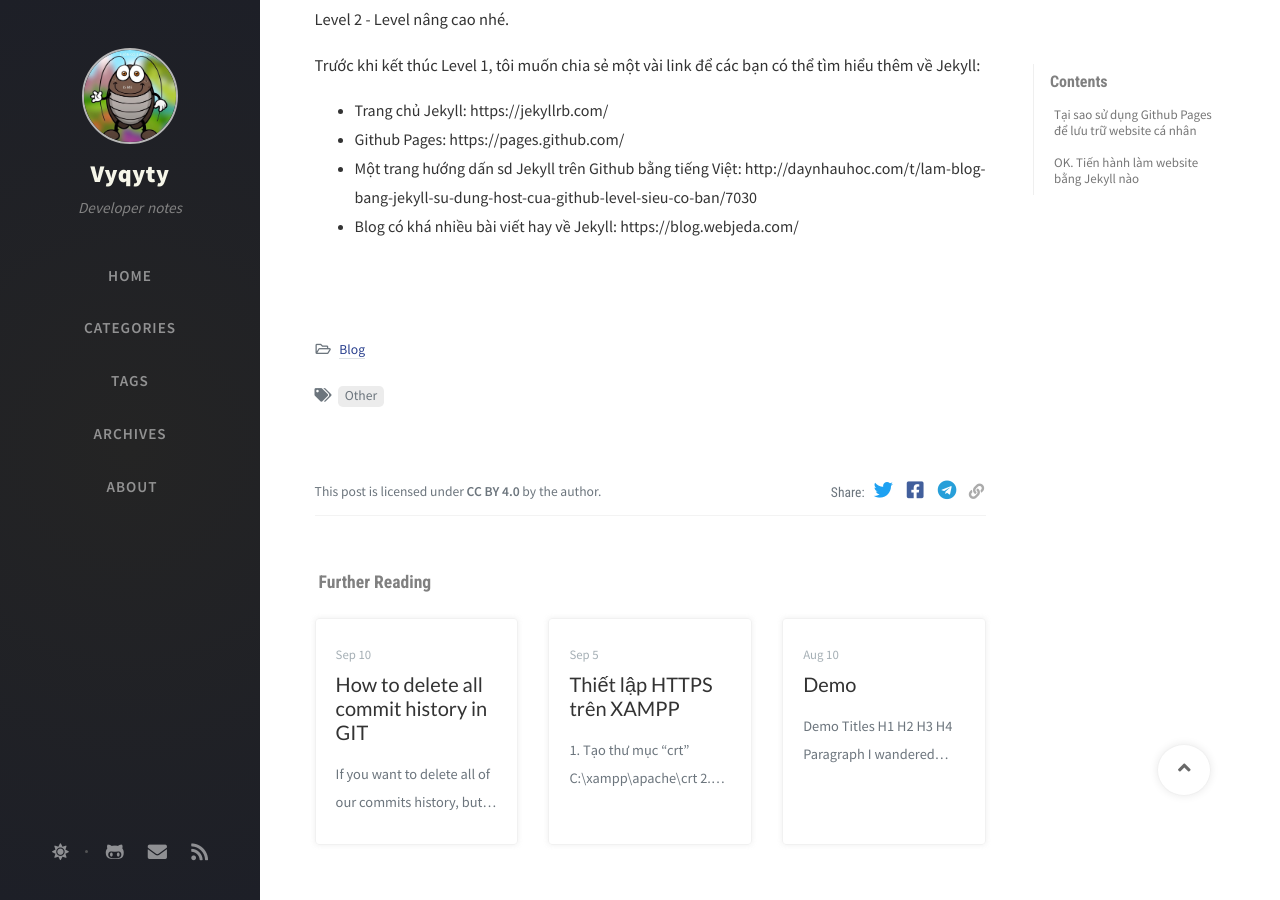
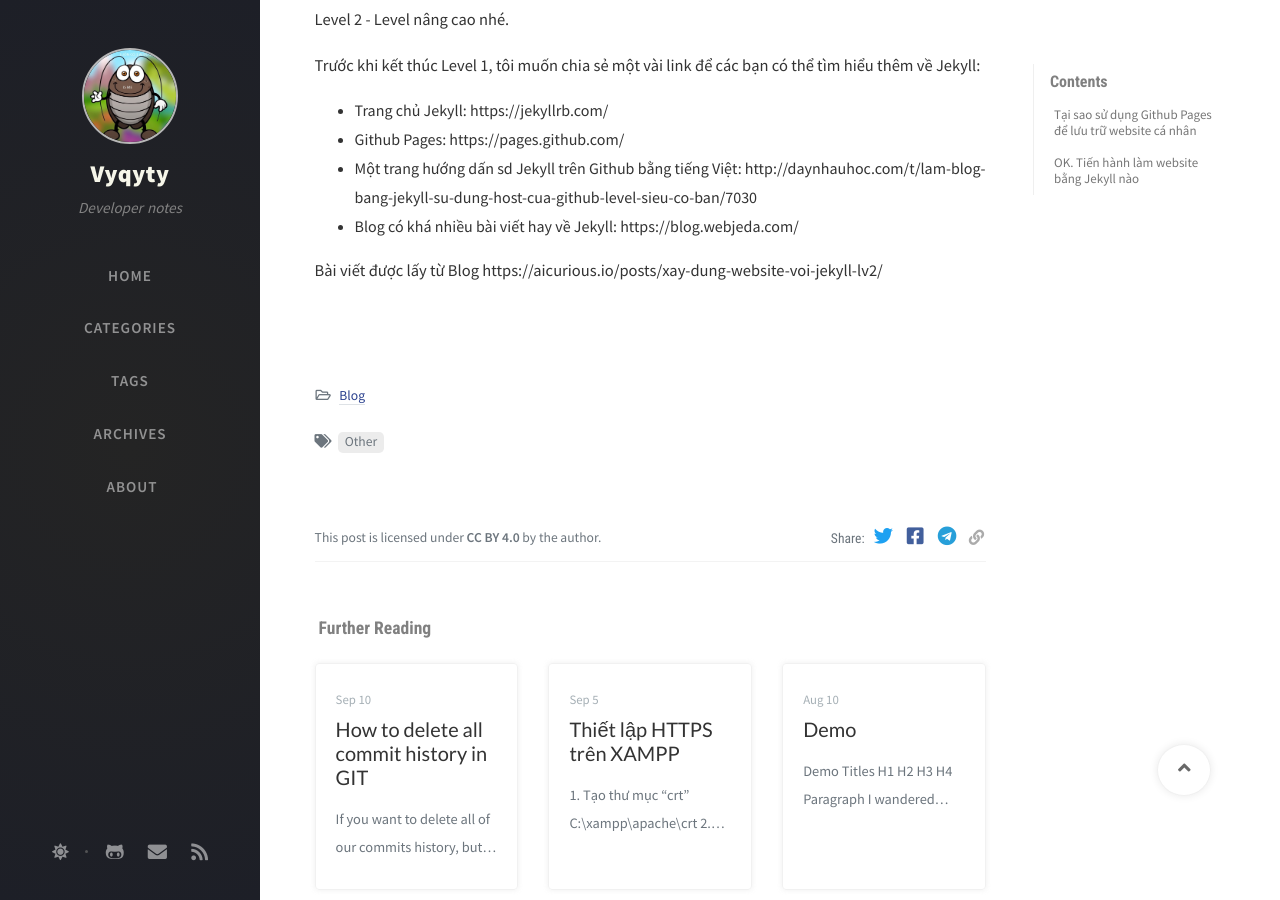
Before and after one commit to vyqyty/vyqyty.github.io, a Jekyll site: the page built from _posts/2020-10-14-tao-blog-voi-github.md, in a window 1280 px wide and 900 px high, scrolled down 4495 px. Built offline with Jekyll 4.4.1, drawn with Linux system fonts in a browser that asks for light colours; nearby versions of some CDN libraries; comment, search, counter and statistics services are not loaded.

Commit message:
Update 2020-10-14-tao-blog-voi-github.md

```diff
--- a/_posts/2020-10-14-tao-blog-voi-github.md
+++ b/_posts/2020-10-14-tao-blog-voi-github.md
@@ -117,3 +117,5 @@
 * Github Pages: https://pages.github.com/
 * Một trang hướng dấn sd Jekyll trên Github bằng tiếng Việt: http://daynhauhoc.com/t/lam-blog-bang-jekyll-su-dung-host-cua-github-level-sieu-co-ban/7030
 * Blog có khá nhiều bài viết hay về Jekyll: https://blog.webjeda.com/
+
+Bài viết được lấy từ Blog https://aicurious.io/posts/xay-dung-website-voi-jekyll-lv2/
```
